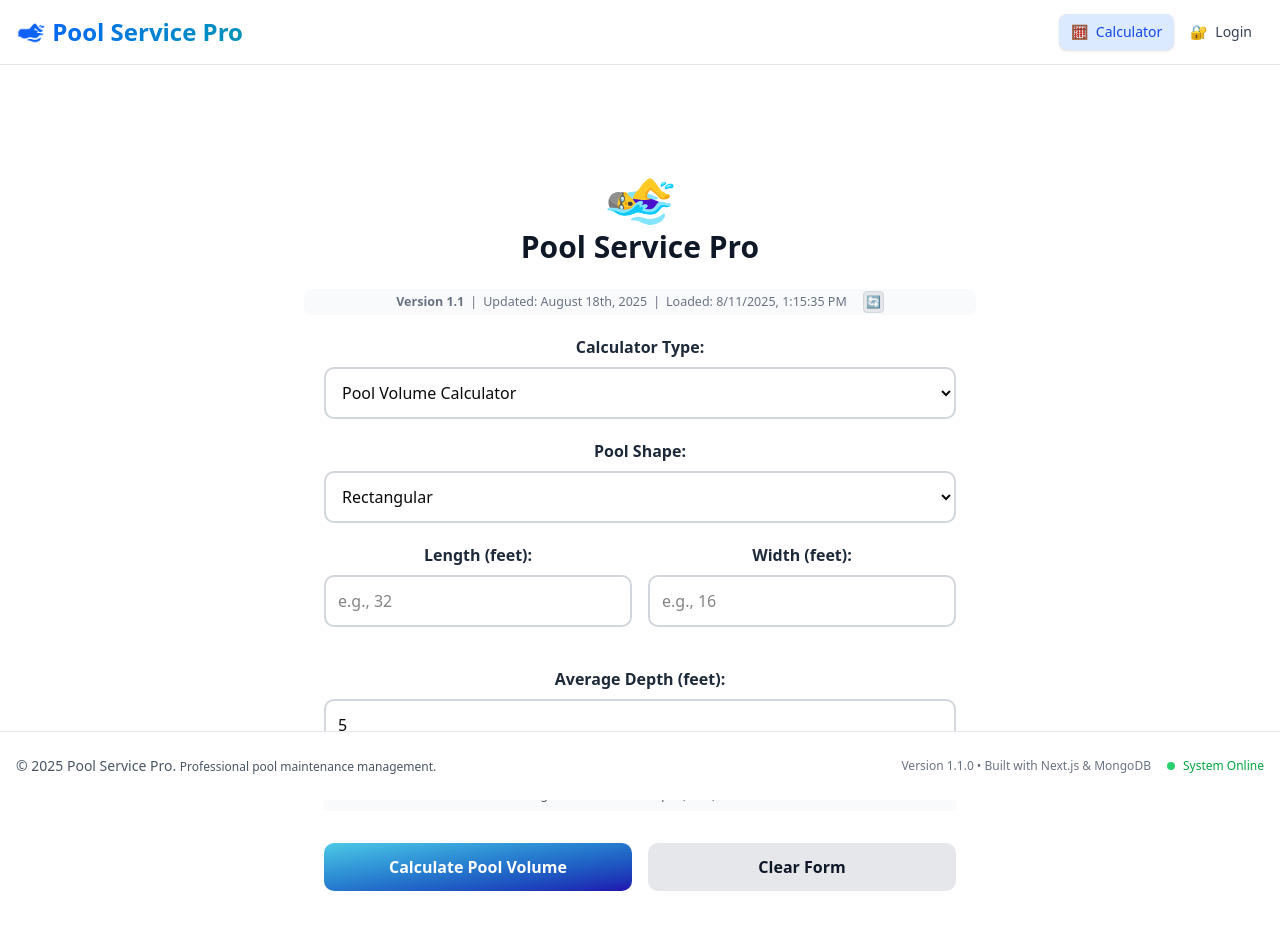
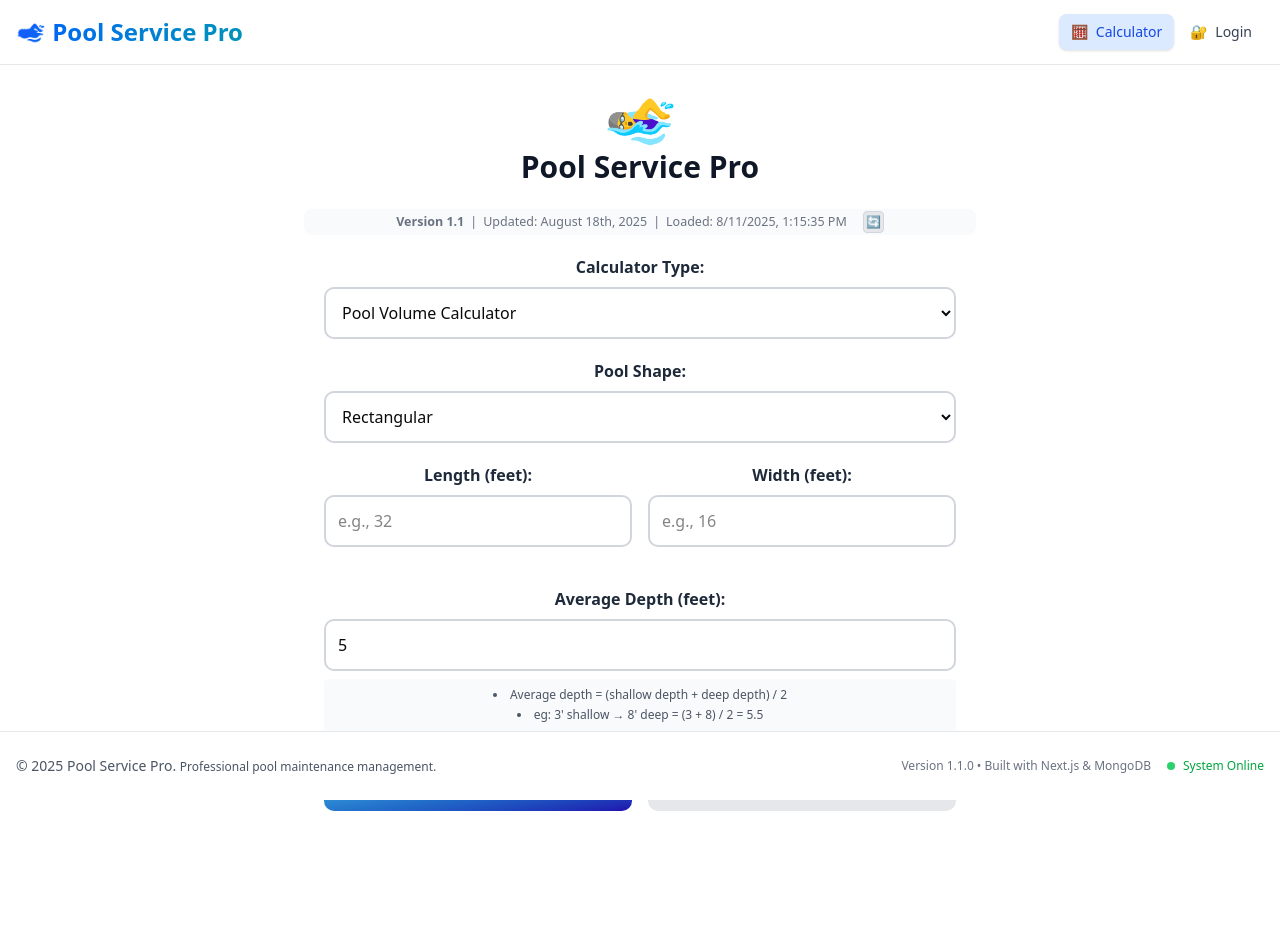
Before and after one commit to gboyer81/pool-calc, a Next.js app: page / in a window 1280 px wide. Shown: the top 930 px of the page. Built offline with nearby package versions, Linux system fonts and the light colour scheme.

Commit message:
Fix nav and PoolCalculator padding

```diff
--- a/app/components/Navigation.tsx
+++ b/app/components/Navigation.tsx
@@ -162,7 +162,7 @@ export default function Navigation() {
   return (
     <>
       {/* Navigation Header */}
-      <nav className='bg-white sticky top-0 z-50 border-b border-gray-200 mb-8'>
+      <nav className='bg-white sticky top-0 z-50 border-b border-gray-200'>
         <div className='max-w-screen-2xl mx-auto px-4'>
           <div className='flex justify-between h-16'>
             {/* Logo */}
--- a/app/page.tsx
+++ b/app/page.tsx
@@ -3,8 +3,8 @@ import VersionCheck from './components/VersionCheck'
 
 export default function Home() {
   return (
-    <div className='bg-white rounded-4xl pt-4 text-center'>
-      <div className='text-6xl mt-8'>🏊‍♀️</div>
+    <div className='bg-white rounded-4xl text-center'>
+      <div className='text-6xl'>🏊‍♀️</div>
       <h1 className='text-3xl font-bold text-gray-900 mb-6'>
         Pool Service Pro
       </h1>
```
